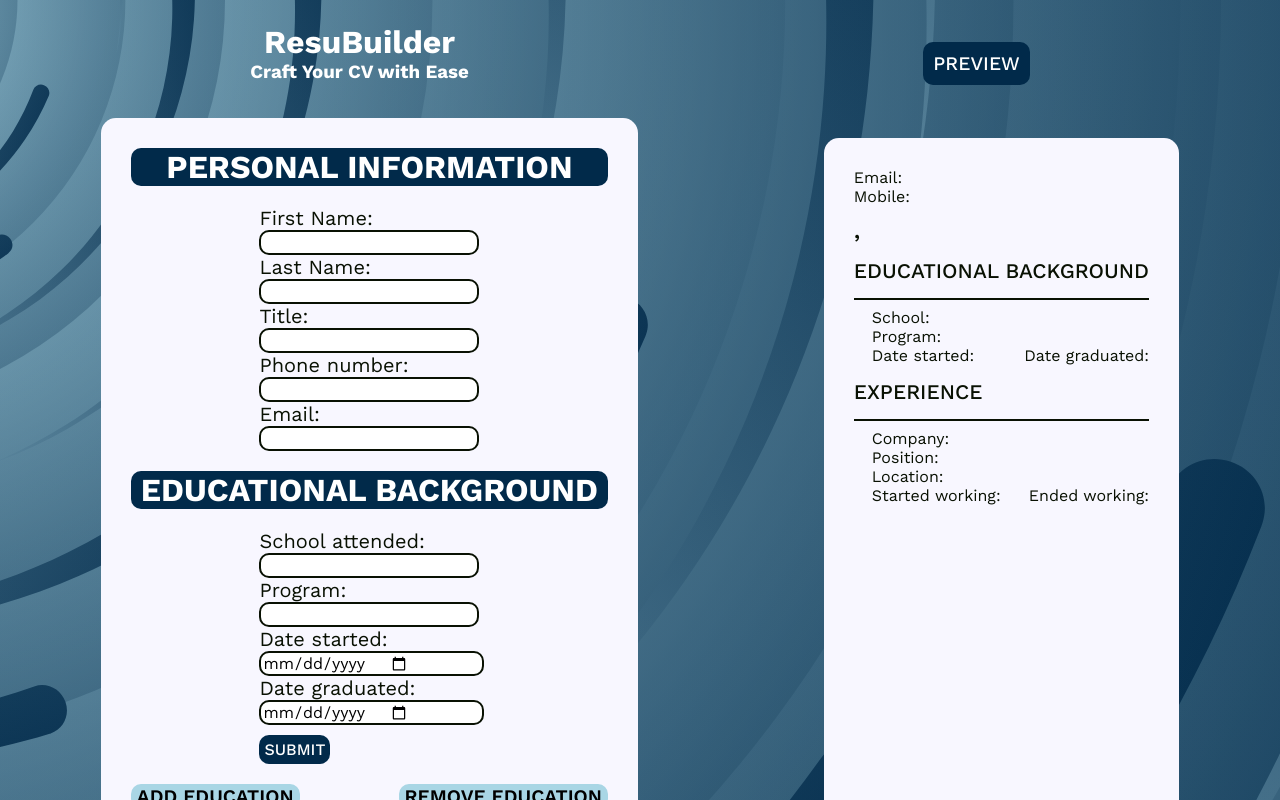
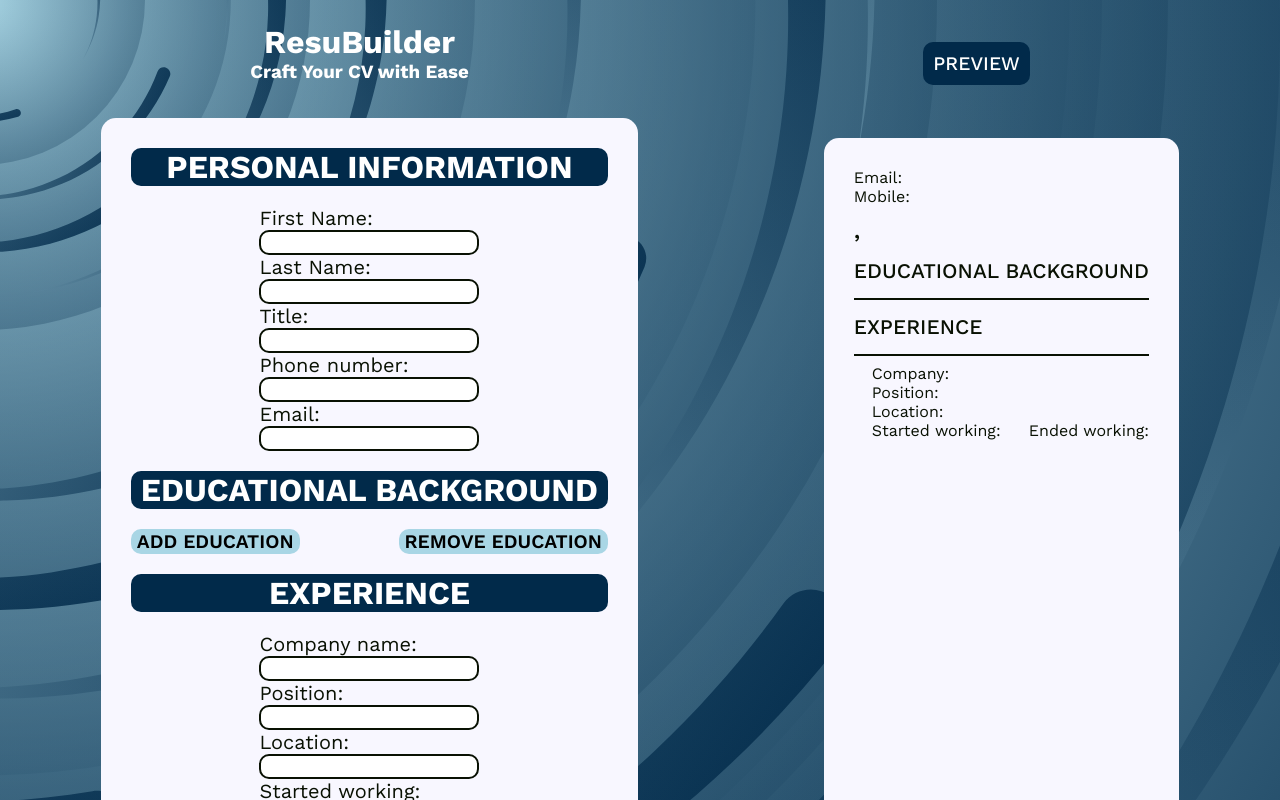
Before and after one commit to maryannintech/cv-project, a React (Create React App) app: page / in a window 1280 px wide. Shown: the top 800 px of the page. Built offline with nearby package versions, Linux system fonts and the light colour scheme.

Commit message:
fix the educationalbg

```diff
--- a/src/App.js
+++ b/src/App.js
@@ -19,7 +19,7 @@ class App extends Component {
 
     this.state = {
       values: this.genInfo,
-      schools: [],
+      educFormValues: [],
     };
   }
 
@@ -33,8 +33,12 @@ class App extends Component {
       },
     }));
   };
-  render()
-  {
+
+  handleEducFormChange = (educForms) => {
+    this.setState({ educFormValues: educForms });
+  };
+
+  render() {
     return (
       <div>
         <Title title="ResuBuilder" tagline="Craft Your CV with Ease"></Title>
@@ -43,11 +47,17 @@ class App extends Component {
             <GeneralInfo
               values={this.state.values}
               handleInputChange={this.handleInputChange}
-            ></GeneralInfo>
-            <EducationalBg></EducationalBg>
-            <ExperienceBg></ExperienceBg>
+            />
+            <EducationalBg
+              educFormValues={this.state.educFormValues}
+              onChange={this.handleEducFormChange}
+            />
+            <ExperienceBg />
           </div>
-          <PreviewCv values={this.state.values}></PreviewCv>
+          <PreviewCv
+            values={this.state.values}
+            educFormValues={this.state.educFormValues}
+          />
         </div>
       </div>
     );
--- a/src/components/EducationalBg.js
+++ b/src/components/EducationalBg.js
@@ -1,92 +1,94 @@
-import React from "react";
+import React, { useState } from "react";
 import "../styles/Fonts.css";
 import "../styles/EducationalBg.css";
-import { useState } from "react";
-import PreviewCv from "./PreviewCv";
 
-function EducationalBg() {
+function EducationalBg({ educFormValues, onChange }) {
   const [educForms, setEducForms] = useState([]);
 
   const addEducForm = () => {
-    setEducForms([...educForms, <EducForm key={educForms.length} />]);
+    const updatedForms = [
+      ...educForms,
+      {
+        school: "",
+        program: "",
+        started: "",
+        graduated: ""
+      }
+    ];
+    setEducForms(updatedForms);
+    onChange(updatedForms); // Pass the updated forms back to the App component
   };
 
   const removeEducForm = () => {
-    setEducForms(educForms.slice(0, -1));
+    const updatedForms = educForms.slice(0, -1);
+    setEducForms(updatedForms);
+    onChange(updatedForms); // Pass the updated forms back to the App component
   };
 
-  const educBG = {
-    school: "",
-    program: "",
-    started: "",
-    graduated: "",
+  const handleFormChange = (index, e) => {
+    const { name, value } = e.target;
+    const updatedForms = educForms.map((form, i) => {
+      if (i === index) {
+        return {
+          ...form,
+          [name]: value
+        };
+      }
+      return form;
+    });
+    setEducForms(updatedForms);
+    onChange(updatedForms); // Pass the updated forms back to the App component
   };
 
-  const [educValues, setEducBG] = useState(educBG);
-
-  const [schools, setSchools] = useState([]);
-
-  const handleChange = (e) => {
-    const { name, value } = e.target;
-    setEducBG({
-      ...educValues,
-      [name]: value,
-    });
-  };
-
-  const onSubmitEduc = (e) => {
-    e.preventDefault();
-    setSchools([...schools, educValues]);
-    setEducBG(educBG);
-    console.log(schools);
-  };
-
-  function EducForm({ handleChange, onSubmitEduc }) {
+  function EducForm({ index }) {
     return (
-      <form onSubmit={onSubmitEduc}>
-        <label htmlFor="school-name">School attended: </label>
+      <form>
+        <label htmlFor={`school${index}`}>School attended: </label>
         <input
           type="text"
-          id="school-name"
+          id={`school${index}`}
           name="school"
           required
+          value={educForms[index].school}
+          onChange={(e) => handleFormChange(index, e)}
         ></input>
-        <label htmlFor="program-finished">Program: </label>
+        <label htmlFor={`program${index}`}>Program: </label>
         <input
           type="text"
-          id="program-finished"
+          id={`program${index}`}
           name="program"
-          value={educValues.program}
-          onChange={handleChange}
           required
+          value={educForms[index].program}
+          onChange={(e) => handleFormChange(index, e)}
         ></input>
-        <label htmlFor="start-date">Date started: </label>
+        <label htmlFor={`started${index}`}>Date started: </label>
         <input
           type="date"
-          id="start-date"
+          id={`started${index}`}
           name="started"
-          value={educValues.program}
-          onChange={handleChange}
           required
+          value={educForms[index].started}
+          onChange={(e) => handleFormChange(index, e)}
         ></input>
-        <label htmlFor="end-date">Date graduated: </label>
+        <label htmlFor={`graduated${index}`}>Date graduated: </label>
         <input
           type="date"
-          id="end-date"
+          id={`graduated${index}`}
           name="graduated"
-          value={educValues.started}
-          onChange={handleChange}
           required
+          value={educForms[index].graduated}
+          onChange={(e) => handleFormChange(index, e)}
         ></input>
-        <button type="submit">SUBMIT</button>
       </form>
     );
   }
+
   return (
     <div className="education-bg">
       <h1>EDUCATIONAL BACKGROUND</h1>
-      {educForms.map((educForm) => educForm)}
-      <EducForm handleChange={handleChange} onSubmitEduc={onSubmitEduc} />
+      {educForms.map((_, index) => (
+        <EducForm key={index} index={index} />
+      ))}
       <div className="educ-btns">
         <button className="add-educ" onClick={addEducForm}>
           ADD EDUCATION
--- a/src/components/PreviewCv.js
+++ b/src/components/PreviewCv.js
@@ -2,8 +2,8 @@ import React from "react";
 import "../styles/PreviewCv.css";
 import "../styles/Fonts.css";
 
-function PreviewCv({ values }) {
-  if (!values) {
+function PreviewCv({ values, educFormValues }) {
+  if (!values || !educFormValues) {
     // Handle the case when values is undefined or falsy
     return null;
   }
@@ -22,12 +22,18 @@ function PreviewCv({ values }) {
       <p className="educ-title">EDUCATIONAL BACKGROUND</p>
       <hr></hr>
       <div className="educBG">
-        <p className="school">School: {values.school}</p>
-        <p className="position">Program: {values.program}</p>
-        <div className="school-dates">
-          <p className="school-started">Date started:{values.started} </p>
-          <p className="school-graduated">Date graduated: {values.graduated}</p>
-        </div>
+        {educFormValues.map((educForm, index) => (
+          <div key={index} className="education-item">
+            <p className="school">School: {educForm.school}</p>
+            <p className="program">Program: {educForm.program}</p>
+            <div className="school-dates">
+              <p className="school-started">Date started: {educForm.started} &nbsp;</p>
+              <p className="school-graduated">
+                Date graduated: {educForm.graduated}
+              </p>
+            </div>
+          </div>
+        ))}
       </div>
       <p className="exp-title">EXPERIENCE</p>
       <hr></hr>
@@ -36,7 +42,7 @@ function PreviewCv({ values }) {
         <p className="position">Position: </p>
         <p className="location-company">Location: </p>
         <div className="company-dates">
-          <p className="company-started">Started working: </p>
+          <p className="company-started">Started working: &nbsp;</p>
           <p className="company-ended">Ended working: </p>
         </div>
       </div>
--- a/src/styles/PreviewCv.css
+++ b/src/styles/PreviewCv.css
@@ -44,6 +44,14 @@
     margin: 0;
 }
 
+.education-item {
+    margin-bottom: 10px;
+}
+
+.education-item > p {
+    margin: 0;
+}
+
 .expBG > p {
     margin: 0;
 }
@@ -53,6 +61,7 @@
     display: flex;
     align-items: center;
     justify-content: space-between;
+    flex-wrap: wrap;
 }
 
 .school-dates > p {
```
